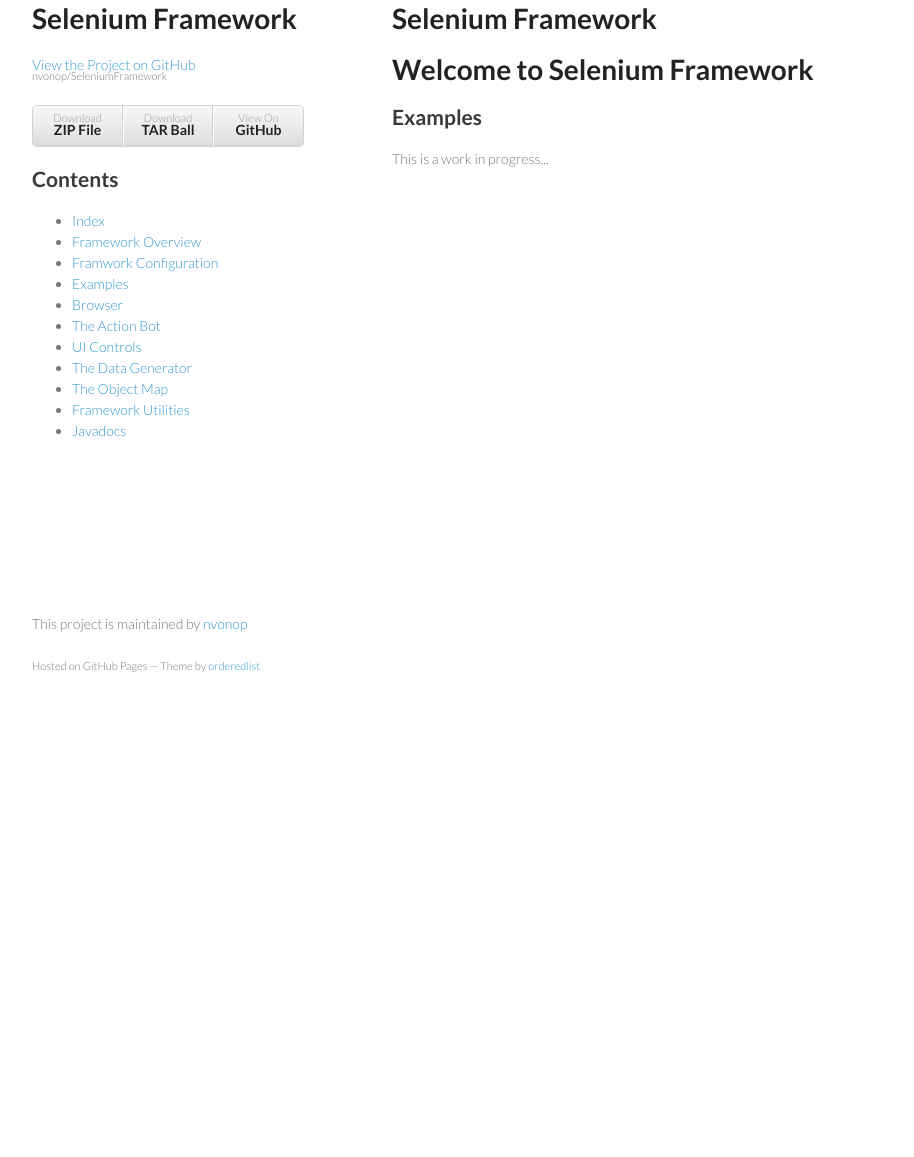
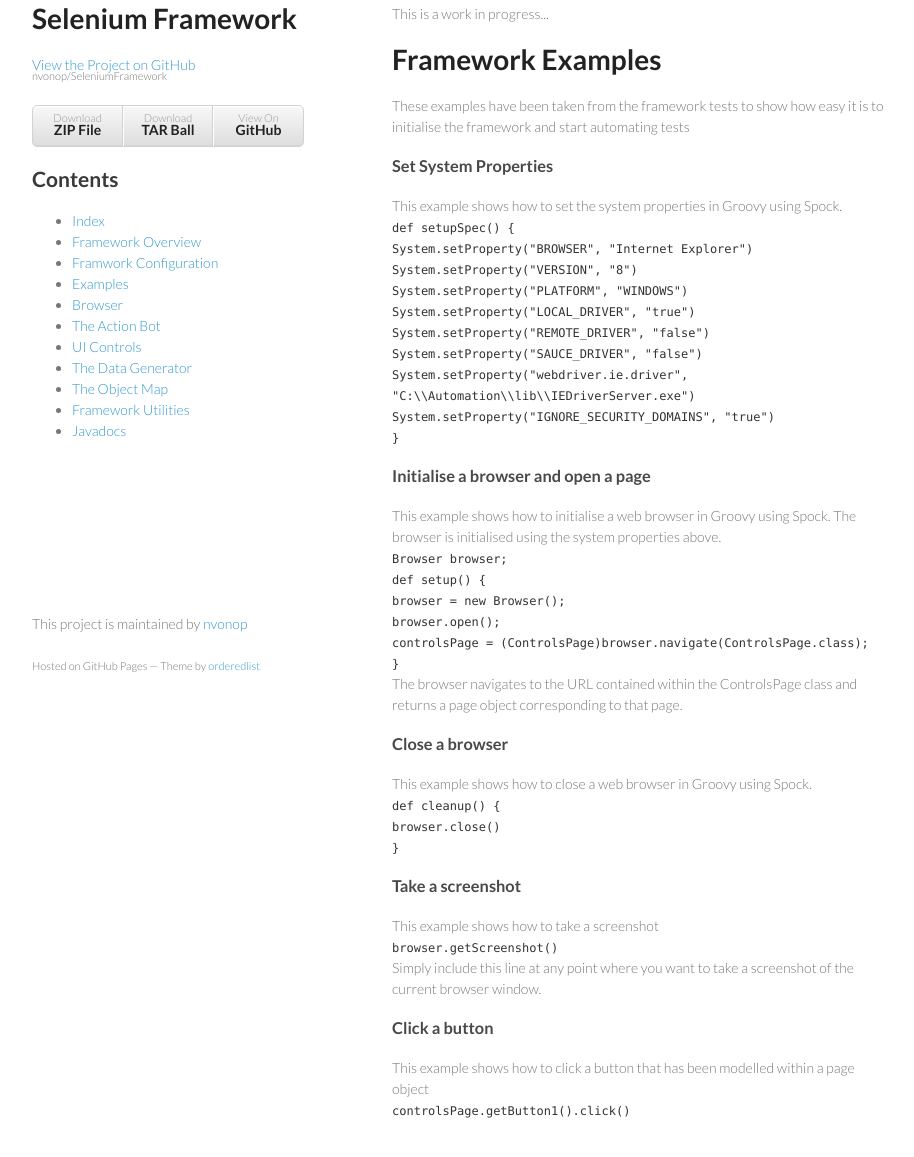
Before and after one commit to testworx/SeleniumFramework, a plain HTML site: page examples.html in a window 1280 px wide. Shown: the part 55-1212 px from the top of the page, without its empty margins (178-1092 px from the left). Before the commit the page ends 800 px from the top, so only its background shows below. Drawn offline with Linux system fonts and the light colour scheme.

Commit message:
Documentation updates

```diff
--- a/examples.html
+++ b/examples.html
@@ -7,7 +7,8 @@
 
 <link rel="stylesheet" href="stylesheets/styles.css">
 <link rel="stylesheet" href="stylesheets/pygment_trac.css">
-    <meta name="viewport" content="width=device-width, initial-scale=1, user-scalable=no">
+<meta name="viewport"
+	content="width=device-width, initial-scale=1, user-scalable=no">
 <!--[if lt IE 9]>
     <script src="//html5shiv.googlecode.com/svn/trunk/html5.js"></script>
     <![endif]-->
@@ -53,15 +54,67 @@
 			</ol>
 		</header>
 		<section>
-        <h1>Selenium Framework</h1>
-        <h1>Welcome to Selenium Framework</h1>
-
-<h2>Examples</h2>
 			<p>This is a work in progress...</p>
+			<h1>Framework Examples</h1>
+			<p>These examples have been taken from the framework tests to
+				show how easy it is to initialise the framework and start automating
+				tests</p>
+			<h3>Set System Properties</h3>
+			<p>
+				This example shows how to set the system properties in Groovy using
+				Spock.<br>
+				<code>
+					def setupSpec() {<br> System.setProperty("BROWSER", "Internet
+					Explorer")<br> System.setProperty("VERSION", "8")<br>
+					System.setProperty("PLATFORM", "WINDOWS")<br>
+					System.setProperty("LOCAL_DRIVER", "true")<br>
+					System.setProperty("REMOTE_DRIVER", "false")<br>
+					System.setProperty("SAUCE_DRIVER", "false")<br>
+					System.setProperty("webdriver.ie.driver",
+					"C:\\Automation\\lib\\IEDriverServer.exe")<br>
+					System.setProperty("IGNORE_SECURITY_DOMAINS", "true")<br> }
+				</code>
+			</p>
+			<h3>Initialise a browser and open a page</h3>
+			<p>
+				This example shows how to initialise a web browser in Groovy using
+				Spock. The browser is initialised using the system properties above.<br>
+				<code>
+					Browser browser;<br> def setup() {<br> browser = new
+					Browser();<br> browser.open();<br> controlsPage =
+					(ControlsPage)browser.navigate(ControlsPage.class);<br> }<br>
+				</code>
+				The browser navigates to the URL contained within the ControlsPage
+				class and returns a page object corresponding to that page.
+			</p>
+			<h3>Close a browser</h3>
+			<p>
+				This example shows how to close a web browser in Groovy using Spock.<br>
+				<code>
+					def cleanup() {<br> browser.close()<br> }<br>
+				</code>
+			</p>
+			<h3>Take a screenshot</h3>
+			<p>
+				This example shows how to take a screenshot<br>
+				<code>
+					browser.getScreenshot()<br>
+				</code>
+				Simply include this line at any point where you want to take a
+				screenshot of the current browser window.
+			</p>
+			<h3>Click a button</h3>
+<p>This example shows how to click a button that has been modelled within a page object<br>
+<code>controlsPage.getButton1().click()<br></code></p>
 		</section>
 		<footer>
-        <p>This project is maintained by <a href="https://github.com/nvonop">nvonop</a></p>
-        <p><small>Hosted on GitHub Pages &mdash; Theme by <a href="https://github.com/orderedlist">orderedlist</a></small></p>
+			<p>
+				This project is maintained by <a href="https://github.com/nvonop">nvonop</a>
+			</p>
+			<p>
+				<small>Hosted on GitHub Pages &mdash; Theme by <a
+					href="https://github.com/orderedlist">orderedlist</a></small>
+			</p>
 		</footer>
 	</div>
 	<script src="javascripts/scale.fix.js"></script>
```
Also changed, not shown: framework-overview.html (+1 -1 lines). Lines whose indentation alone changed are shown as unchanged.
